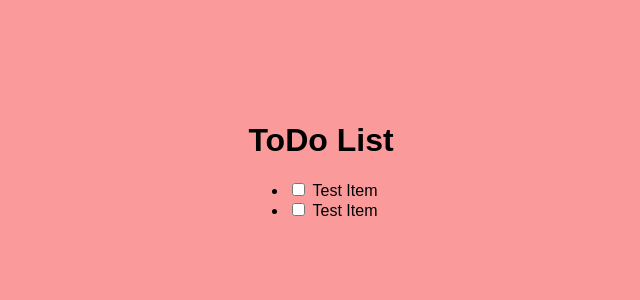
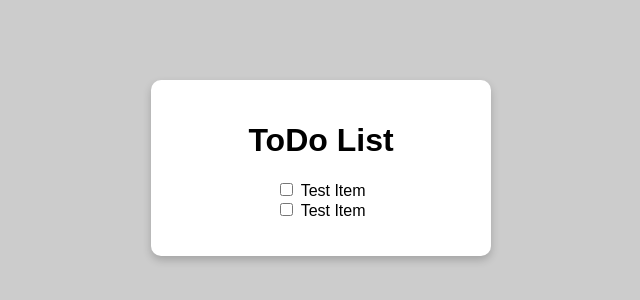
Before and after one commit to Brian-Hittson/ToDoListBasic, a plain HTML site: page index.html in a window 1280 px wide. Shown: the part 240-540 px from the top of the page, without its empty margins (319-959 px from the left). Drawn offline with Linux system fonts and the light colour scheme.

Commit message:
updated mainContainer and list sstyling

```diff
--- a/style.css
+++ b/style.css
@@ -5,10 +5,24 @@
 }
 
 body {
-    background-color: var(--trashRed);
+    background-color: var(--primaryGrey);
     display: flex;
     justify-content: center;
     align-items: center;
     height: 100vh;
     font-family: Arial, sans-serif;
 }
+
+.mainContainer {
+    background-color: white;
+    padding: 20px;
+    width: 300px;
+    text-align: center;
+    border-radius: 10px;
+    box-shadow: 0 4px 8px rgba(0, 0, 0, 0.2);
+}
+
+.mainContainer ul {
+    list-style-type: none;
+    padding: 0;
+}
```
